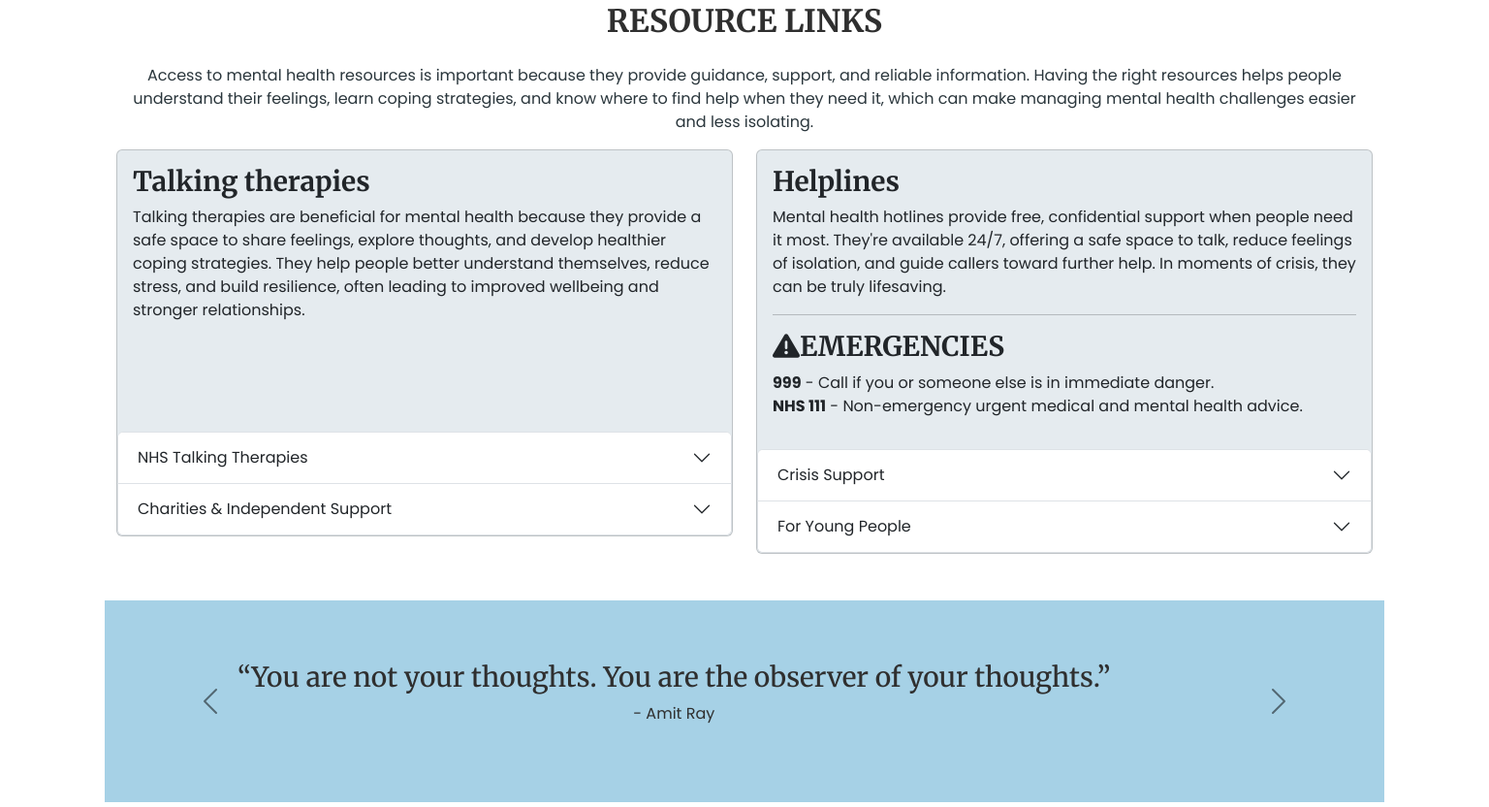
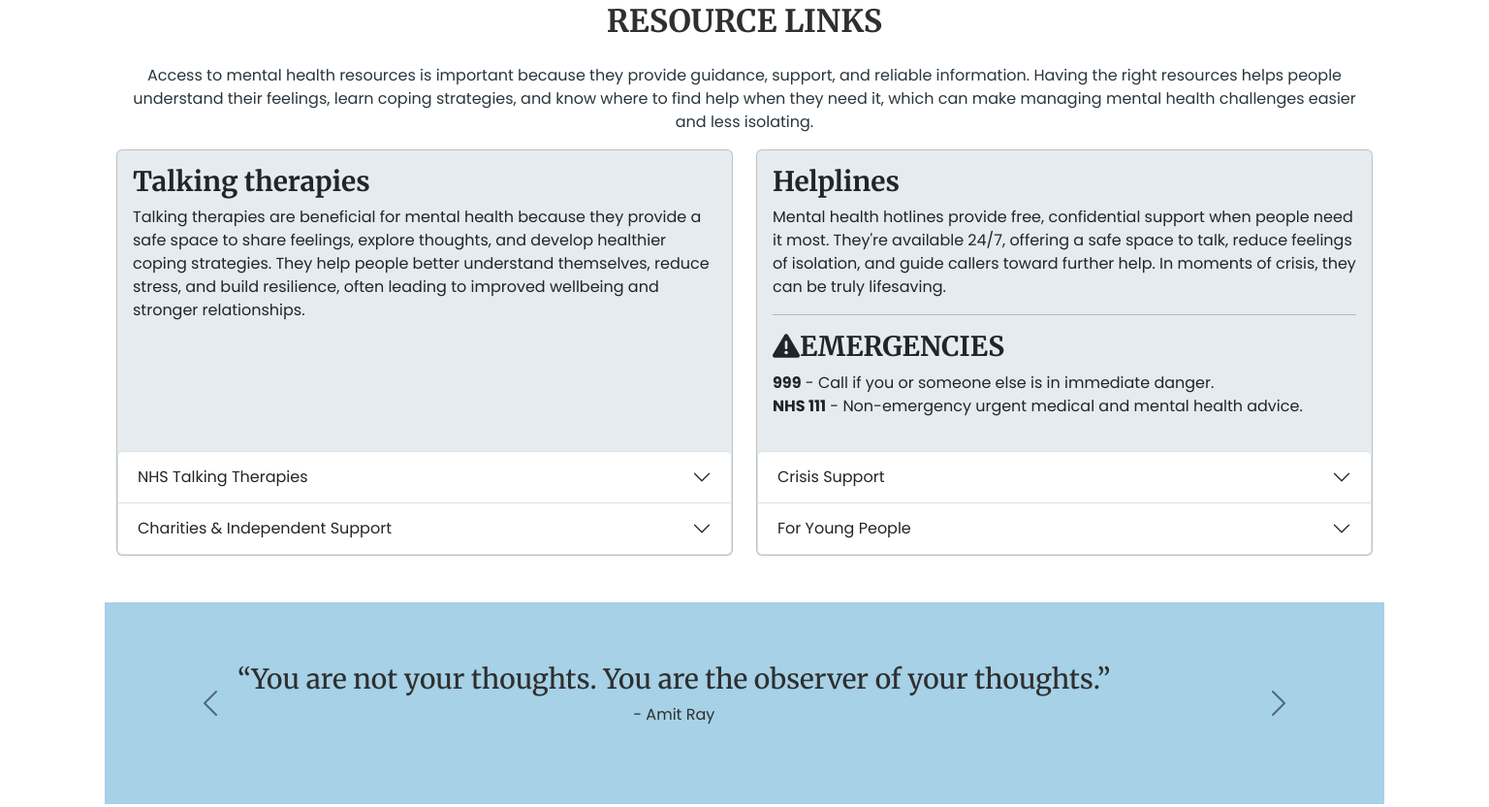
Before and after one commit to KoroYsabela/mental-health-awareness, a plain HTML site: page index.html in a window 1536 px wide. Shown: the part 2162-2994 px from the top of the page at 97% size. Drawn offline with nearby package versions, Linux system fonts and the light colour scheme.

Commit message:
fix: resources card-body heights for different media query

```diff
--- a/assets/css/style.css
+++ b/assets/css/style.css
@@ -152,7 +152,7 @@ h2 {
 
     /* Make all resources cards the same height for consistency */
     #resources .card-body {
-        min-height: 360px;
+        min-height: 380px;
     }
 }
 
@@ -173,7 +173,7 @@ h2 {
 
     /* Make all resources cards the same height for consistency */
     #resources .card-body {
-        min-height: 338px;
+        min-height: 360px;
     }
 }
 
@@ -183,6 +183,6 @@ h2 {
 
     /* Make all resources cards the same height for consistency */
     #resources .card-body {
-        min-height: 290px;
+        min-height: 310px;
     }
 }
```
Also changed, not shown: assets/readme-images/stronger-minds-colour-palette.png (added), 1 other file.
